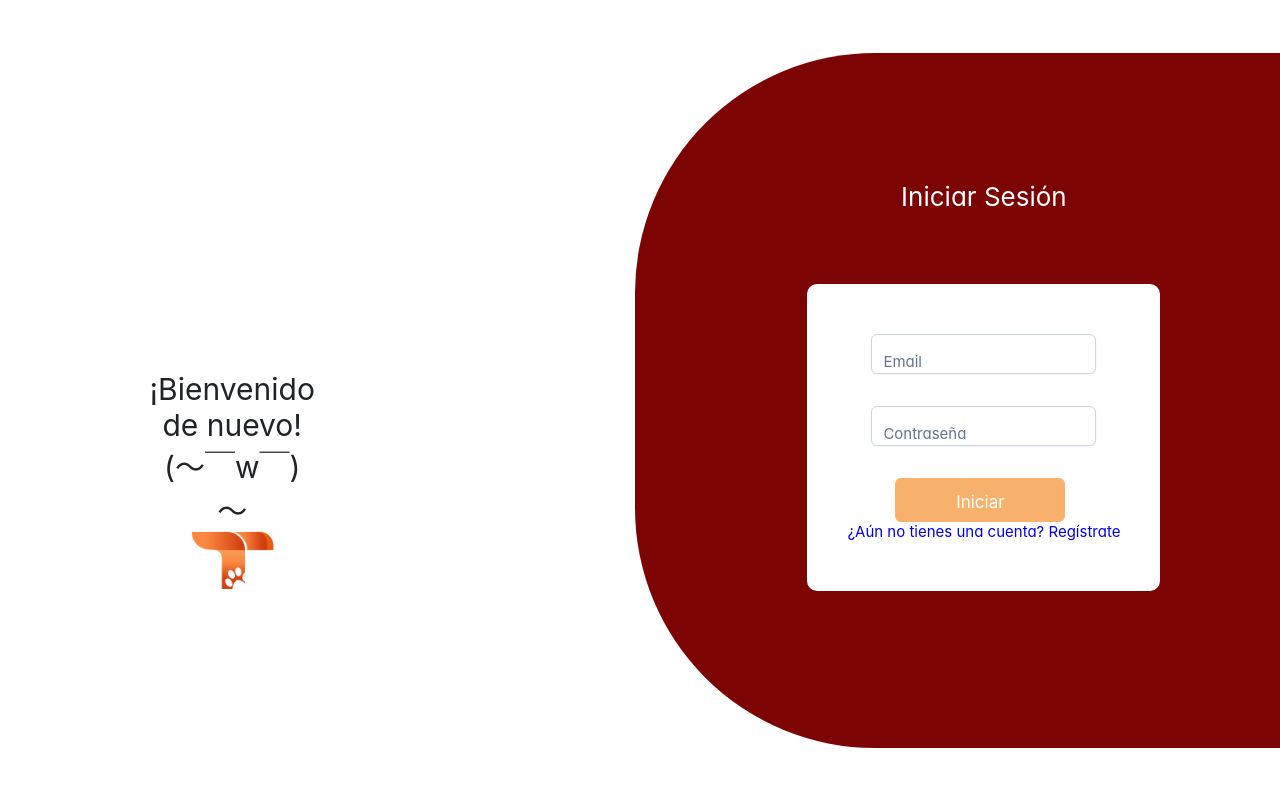
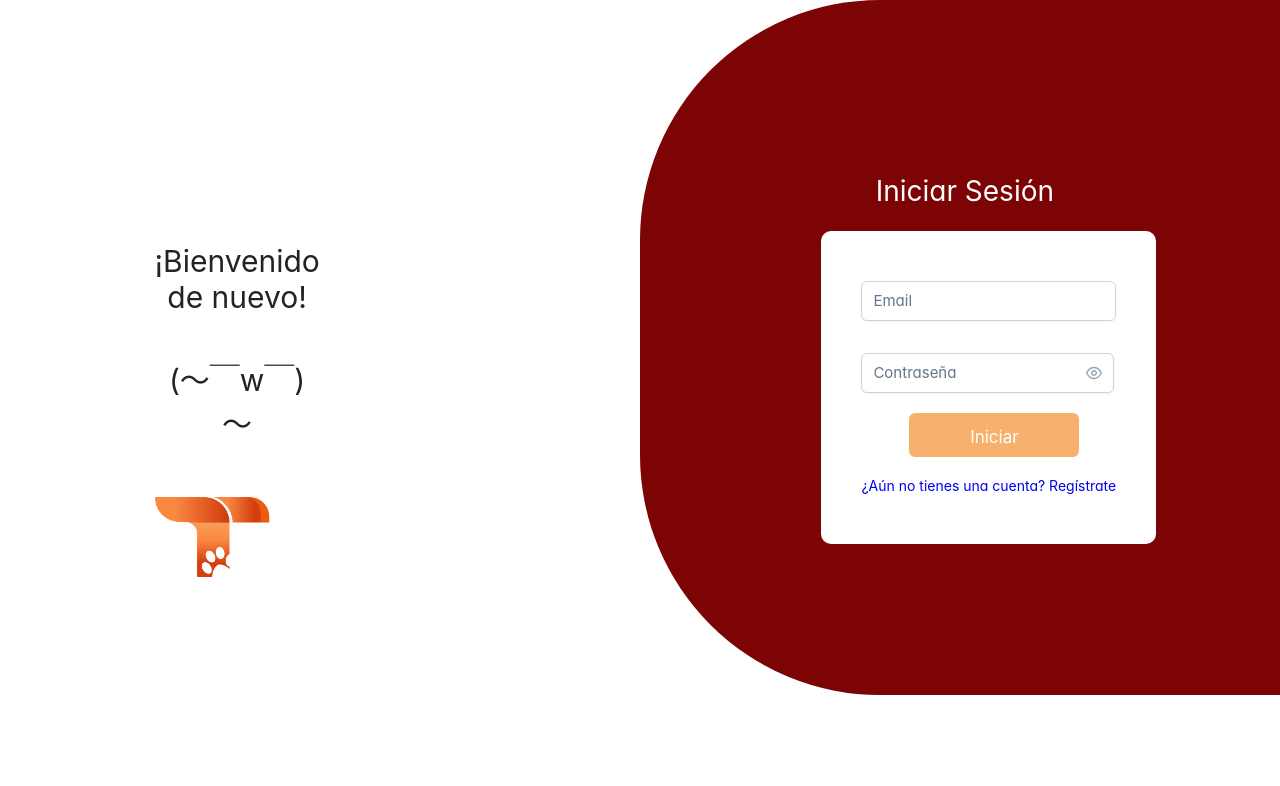
Before and after one commit to FernandoKumul/testana, a Vue app: page /login in a window 1280 px wide. Shown: the top 786 px of the page. Built offline with nearby package versions, Linux system fonts and the light colour scheme.

Commit message:
login y register css

```diff
--- a/index.html
+++ b/index.html
@@ -4,7 +4,7 @@
     <meta charset="UTF-8">
     <link rel="icon" href="/favicon.ico">
     <meta name="viewport" content="width=device-width, initial-scale=1.0">
-    <title>Vite App</title>
+    <title>Testana</title>
   </head>
   <body>
     <div id="app"></div>
--- a/src/assets/base.css
+++ b/src/assets/base.css
@@ -2,7 +2,6 @@
 *::before,
 *::after {
   box-sizing: border-box;
-  margin: 0;
   font-weight: normal;
 }
 
@@ -10,6 +9,7 @@ body {
   min-height: 100vh;
   color: #212427;
   background: white;
+  margin: 0;
   font-family:
     Inter,
     -apple-system,
@@ -28,3 +28,12 @@ body {
   -webkit-font-smoothing: antialiased;
   -moz-osx-font-smoothing: grayscale;
 }
+
+.p-inputtext{
+  margin: 0;
+  width: 100%;
+}
+
+.p-float-label{
+  margin-left: 0;
+}
--- a/src/views/LoginView.vue
+++ b/src/views/LoginView.vue
@@ -11,26 +11,12 @@
         <h2>Iniciar Sesión</h2>
         <div class="container">
           <FloatLabel class="FloatLabel">
-            <InputText id="email" v-model="email"/>
+            <InputText id="email" v-model="dataRegister.email"/>
             <label for="email">Email</label>
           </FloatLabel>
 
-          <FloatLabel class="FloatLabel">
-            <Password id="password" v-model="value">
-              <template #header>
-                <h6>Crea una contraseña</h6>
-              </template>
-              <template #footer>
-                <Divider />
-                <p class="mt-2">Sugerencias</p>
-                <ul class="pl-2 ml-2 mt-0" style="line-height: 1.5">
-                  <li>Al menos una minúscula</li>
-                  <li>Al menos una mayúscula</li>
-                  <li>Al menos un número</li>
-                  <li>Mínimo 8 caracteres</li>
-                </ul>
-              </template>
-            </Password>
+          <FloatLabel>
+            <Password  v-model="confirmPassword" :feedback="false" toggleMask></Password>
             <label for="password">Contraseña</label>
           </FloatLabel>
 
@@ -47,29 +33,31 @@
 </template>
 
 <script setup>
-import Button from 'primevue/button';
 import InputText from 'primevue/inputtext';
 import FloatLabel from 'primevue/floatlabel';
 import Password from 'primevue/password';
+import {ref, reactive} from 'vue';
+
+const dataRegister = reactive({
+  email: ''
+})
+
+const confirmPassword = ref('')
 </script>
 
 <style>
-* {
-  background-image: url();
-}
-
 body {
   display: flex;
 }
+
 img {
   margin-top: 2rem;
-  width: 85%;
+  width: 70%;
   display: flex;
 }
 
 .circle-wrapper {
   display: flex;
-  justify-content: flex-end;
 }
 
 .half-square {
@@ -80,16 +68,17 @@ img {
   display: flex;
   flex-direction: column;
   align-items: center;
-  justify-content: flex-start;
+  justify-content: center;
   margin-left: 20rem;
+  animation: border-move 5s infinite both;
 }
+
 h2{
   color: white;
-  margin-top: 8rem;
-  margin-left: 3rem;
+  font-size: 28px;
 }
+
 .container {
-  margin-top: 2rem;
   margin-left: 3rem;
   background-color: white;
   border-radius: 10px;
@@ -98,14 +87,16 @@ h2{
 
 .column_1 {
   text-align: center;
+  display: flex;
+  flex-direction: column;
   margin-left: 9.65rem;
-  margin-top: 10rem;
 }
 
 .FloatLabel {
   margin-left: 1.5rem;
   margin-bottom: 2rem;
 }
+
 button {
   --color: #FA8841;
   background: #F7B16C;
@@ -123,7 +114,8 @@ button {
   border: 2px solid #F7B16C;
   border-radius: 6px;
   position: relative;
-  margin-left: 3rem;
+
+  margin: 20px 0;
 }
 
 button::before {
@@ -151,5 +143,31 @@ button:hover::before {
   left: -30px;
 }
 
+a{
+  font-size: 14px;
+  display: flex;
+  justify-content: flex-end;
+}
 
+a:hover{
+  cursor: pointer;
+}
+
+/* @keyframes border-move {
+  0% {
+    border-radius: 15rem 0 0 15rem;
+  }
+
+  25% {
+    border-radius: 80rem 0 0 10rem;
+  }
+
+  50% {
+    border-radius: 5rem 0 0 30rem;
+  }
+
+  100% {
+    border-radius: 15rem 0 0 15rem;
+  }
+} */
 </style>
--- a/src/views/RegisterView.vue
+++ b/src/views/RegisterView.vue
@@ -1,37 +1,37 @@
 <template>
   <body>
     <div class="column_1">
-      <h1>¡Bienvenido de nuevo!</h1>
-      <h1>(～￣w￣)～</h1>
+      <h1>¡Únete a nosotros! (～￣w￣)～</h1>
+
       <img src="/src/assets/img/Logo.png" alt="logo">
 
     </div>
 
-    <div class="column_2">
+    <div class="circle-wrapper">
+      <div class="half-square">
         <h2>Registro</h2>
-
         <div class="container">
-
-        <FloatLabel>
-          <InputText id="username" v-model="username"/>
+          <FloatLabel class="FloatLabel">
+            <InputText id="username" v-model="dataRegister.username"/>
             <label for="username">Nombre Usuario</label>
           </FloatLabel>
 
-        <FloatLabel>
-          <InputText id="email" v-model="email"/>
+          <FloatLabel class="FloatLabel">
+            <InputText id="email" v-model="dataRegister.email"/>
             <label for="email">Email</label>
           </FloatLabel>
 
-        <FloatLabel>
-          <Password id="password" v-model="value">
+          <FloatLabel class="FloatLabel">
+            <Password id="password" v-model="dataRegister.password" toggleMask>
               <template #header>
                 <h6>Crea una contraseña</h6>
               </template>
               <template #footer>
                 <Divider />
                 <p class="mt-2">Sugerencias</p>
-                <ul class="pl-2 ml-2" style="line-height: 1.5">
+                <ul class="pl-2 ml-2 mt-0" style="line-height: 1.5">
                   <li>Al menos una minúscula</li>
+                  <li>Al menos un caracter especila</li>
                   <li>Al menos una mayúscula</li>
                   <li>Al menos un número</li>
                   <li>Mínimo 8 caracteres</li>
@@ -42,17 +42,17 @@
           </FloatLabel>
 
           <FloatLabel>
-          <InputText id="confirm_password" v-model="confirm_password"/>
-          <label for="confirm_password">Confirmar Contraseña</label>
+            <Password  v-model="confirmPassword" :feedback="false" toggleMask></Password>
+            <label for="confirm-password">Confirmar Contraseña</label>
           </FloatLabel>
 
+          <button>Iniciar</button>
 
-        <Button label="Iniciar"/>
           <br>
           <RouterLink to="login">
-          ¿Ya tienes una cuenta? Inicia Sesión
+            ¿Ya tienes una cuenta? Inicia sesión
           </RouterLink>
-
+        </div>
       </div>
     </div>
 
@@ -61,59 +61,126 @@
   </template>
 
 <script setup>
-  import Button from 'primevue/button';
   import InputText from 'primevue/inputtext';
   import FloatLabel from 'primevue/floatlabel';
   import Password from 'primevue/password';
+  import {ref, reactive} from 'vue';
 
+
+const dataRegister = reactive({
+  username: '',
+  email: '' ,
+  password:''
+})
+
+const confirmPassword = ref('')
 
 </script>
 
 <style>
 
-  body{
+body {
   display: flex;
-    justify-content: center;
-    align-items: center;
 }
 
-
-  img{
-    width: 50%;
-    margin: auto;
+img {
+  margin-top: 2rem;
+  width: 70%;
+  display: flex;
 }
 
-  h1{
+.circle-wrapper {
   display: flex;
+  /* justify-content: flex-end; */
+}
+
+.half-square {
+  width: 650px;
+  height: 695px;
+  background-color: #7C0405;
+  border-radius: 15rem 0 0 15rem;
+  display: flex;
+  flex-direction: column;
   align-items: center;
   justify-content: center;
+  margin-left: 20rem;
+}
+h2{
+  color: white;
+  font-size: 28px;
 }
 
-  .column_1{
-    width: 100%;
-
-  }
-
-  .column_2{
-    width: 100%;
-    background-color:#7C0405;
-    border-radius: 200px;
-    padding: 100px;
-  }
-
-  h2{
-    color: white;
-    display: flex;
-    justify-content: center;
-    margin-bottom: 40px;
-    font-size: 26px;
-
-  }
-
-  .container{
+.container {
+  margin-left: 3rem;
   background-color: white;
   border-radius: 10px;
   padding: 50px 40px;
 }
 
+.column_1 {
+  text-align: center;
+  display: flex;
+  flex-direction: column;
+  justify-content: center;
+  margin-left: 9.65rem;
+}
+
+.FloatLabel {
+  margin-left: 1.5rem;
+  margin-bottom: 2rem;
+}
+button {
+  --color: #FA8841;
+  background: #F7B16C;
+  font-family: inherit;
+  display: inline-block;
+  width: 10em;
+  height: 2.6em;
+  line-height: 2.5em;
+  overflow: hidden;
+  cursor: pointer;
+
+  font-size: 17px;
+  z-index: 1;
+  color: white;
+  border: 2px solid #F7B16C;
+  border-radius: 6px;
+  position: relative;
+  margin-left: 3rem;
+}
+
+button::before {
+  position: absolute;
+  content: "";
+  background: var(--color);
+  width: 250px;
+  height: 190px;
+  z-index: -1;
+  border-radius: 50%;
+}
+
+button:hover {
+  color: white;
+}
+
+button:before {
+  top: 100%;
+  left: 100%;
+  transition: 0.3s all;
+}
+
+button:hover::before {
+  top: -30px;
+  left: -30px;
+}
+
+.p-inputtext{
+  margin: 0;
+  width: 100%;
+}
+
+.p-float-label{
+  margin-left: 0;
+}
+
 </style>
```
Lines whose indentation alone changed are shown as unchanged.
